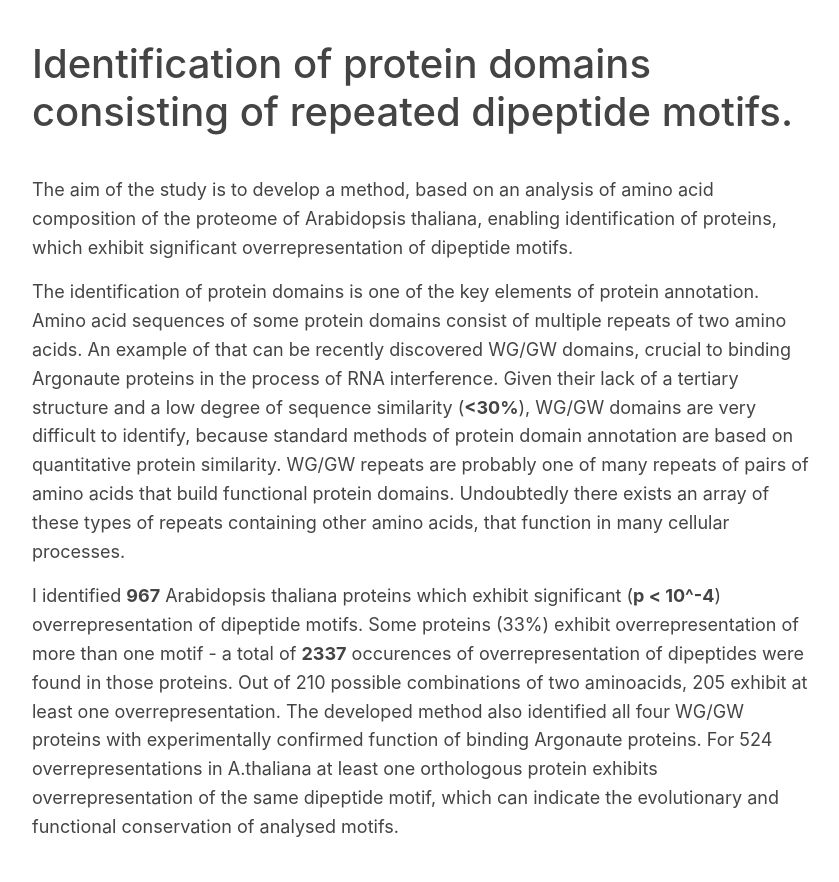
After one commit to WojDob/portfolio-website, a Django app: page /abstract/ in a window 1280 px wide. The commit adds this page. Shown: the whole page, without its empty margins (218-1057 px from the left). Run offline with Django 3.2, Linux system fonts and the light colour scheme; some libraries are stand-ins or nearby versions.

Commit message:
Added abstract page

```diff
--- a/myapp/static/myapp/css/style.css
+++ b/myapp/static/myapp/css/style.css
@@ -2,3 +2,25 @@
   font-weight:bold;
   color:#03ff00;
 }
+
+.abstract-body {
+	margin:40px auto;
+	max-width:800px;
+	line-height:1.6;
+	font-size:18px;
+	color:#444;
+	padding:0 10px;
+
+}
+.abstract-header{
+	margin:40px auto;
+	line-height:1.2;
+	max-width:800px;
+		color:#444;
+	padding:0 10px;
+}
+
+span.highlight {
+	background-color: #33acff;
+	color: white;
+}
--- /dev/null
+++ b/myapp/templates/myapp/abstract.html
@@ -0,0 +1,32 @@
+{% load static %}
+<!doctype html>
+<html>
+  <head>
+    <title>Abstract</title>
+    <!-- Required meta tags -->
+    <meta charset="utf-8">
+    <meta name="viewport" content="width=device-width, initial-scale=1, shrink-to-fit=no">
+    <!-- Bootstrap CSS -->
+    <link rel="stylesheet" href="https://stackpath.bootstrapcdn.com/bootstrap/4.3.1/css/bootstrap.min.css" integrity="sha384-ggOyR0iXCbMQv3Xipma34MD+dH/1fQ784/j6cY/iJTQUOhcWr7x9JvoRxT2MZw1T" crossorigin="anonymous">
+    <!-- begin::My styles -->
+    <link rel="stylesheet" href="{% static 'myapp/css/style.css' %}">
+    <!-- end::My styles -->
+
+  </head>
+  <body>
+  	<h1 class = "abstract-header">Identification of protein domains consisting of repeated dipeptide motifs.</h1>
+  	<div class = "abstract-body">
+    	<p>
+		The aim of the study is to develop a method, based on an analysis of amino acid composition of the proteome of Arabidopsis thaliana, enabling identification of proteins, which exhibit significant overrepresentation of dipeptide motifs.
+		</p>
+
+		<p>
+		The identification of protein domains is one of the key elements of protein annotation. Amino acid sequences of some protein domains consist of multiple repeats of two amino acids. An example of that can be recently discovered WG/GW domains, crucial to binding Argonaute proteins in the process of RNA interference. Given their lack of a tertiary structure and a low degree of sequence similarity (<b><30%</b>), WG/GW domains are very difficult to identify, because standard methods of protein domain annotation are based on quantitative protein similarity. WG/GW repeats are probably one of many repeats of pairs of amino acids that build functional protein domains. Undoubtedly there exists an array of these types of repeats containing other amino acids, that function in many cellular processes.
+		</p>
+
+		<p>
+		I identified <b>967</b> Arabidopsis thaliana proteins which exhibit significant (<b>p < 10^-4</b>) overrepresentation of dipeptide motifs. Some proteins (33%) exhibit overrepresentation of more than one motif - a total of <b>2337</b> occurences of overrepresentation of dipeptides were found in those proteins. Out of 210 possible combinations of two aminoacids, 205 exhibit at least one overrepresentation. The developed method also identified all four WG/GW proteins with experimentally confirmed function of binding Argonaute proteins. For 524 overrepresentations in A.thaliana at least one orthologous protein exhibits overrepresentation of the same dipeptide motif, which can indicate the evolutionary and functional conservation of analysed motifs.
+		</p>
+	</div>
+  </body>
+</html>
--- a/myapp/urls.py
+++ b/myapp/urls.py
@@ -9,4 +9,5 @@ urlpatterns = [
     path('about-me/', views.about_view, name="about"),
     path('start/', views.home_view),
     path('contact/', views.contact_view, name="contact"),
+    path('abstract/', views.abstract_view, name="abstract"),
 ]
--- a/myapp/views.py
+++ b/myapp/views.py
@@ -57,3 +57,6 @@ def about_view(request):
       'mytech': mytech
     }
     return render(request, 'myapp/about.html', context)
+
+def abstract_view(request):
+    return render(request, 'myapp/abstract.html')
```
